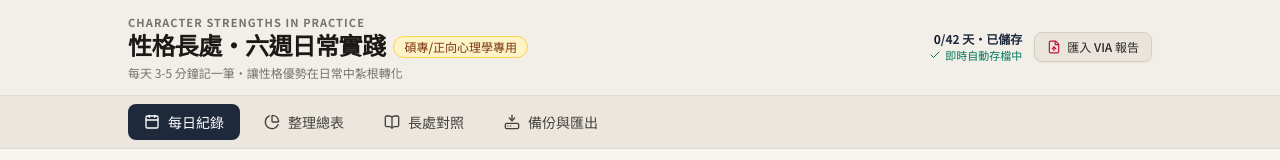
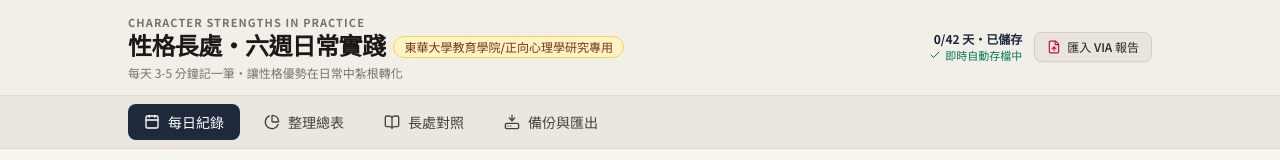
Before and after one commit to 881and886/VIA, a plain HTML site: page index.html in a window 1280 px wide. Shown: the top 160 px of the page. Drawn offline with nearby package versions, Linux system fonts and the light colour scheme.

Commit message:
Update index.html

```diff
--- a/index.html
+++ b/index.html
@@ -55,7 +55,7 @@
         <div class="text-[11px] tracking-widest text-[#78716C] uppercase font-semibold">Character Strengths in Practice</div>
         <div class="flex items-center gap-2">
           <h1 class="text-xl sm:text-2xl font-bold text-[#1C1917] tracking-tight serif-font">性格長處・六週日常實踐</h1>
-          <span class="text-xs px-2.5 py-0.5 rounded-full bg-amber-100 text-amber-900 border border-amber-300 font-medium">碩專/正向心理學專用</span>
+          <span class="text-xs px-2.5 py-0.5 rounded-full bg-amber-100 text-amber-900 border border-amber-300 font-medium">東華大學教育學院/正向心理學研究專用</span>
         </div>
         <p class="text-xs text-[#78716C] mt-0.5">每天 3-5 分鐘記一筆・讓性格優勢在日常中紮根轉化</p>
       </div>
```
